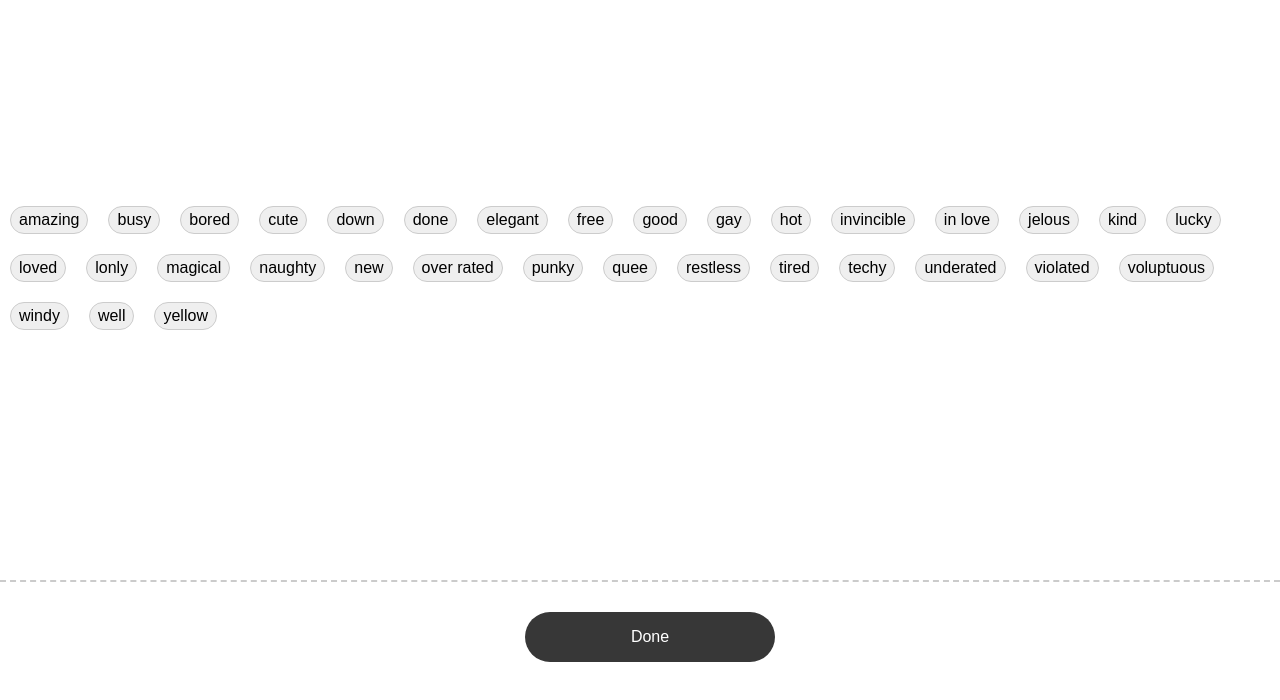
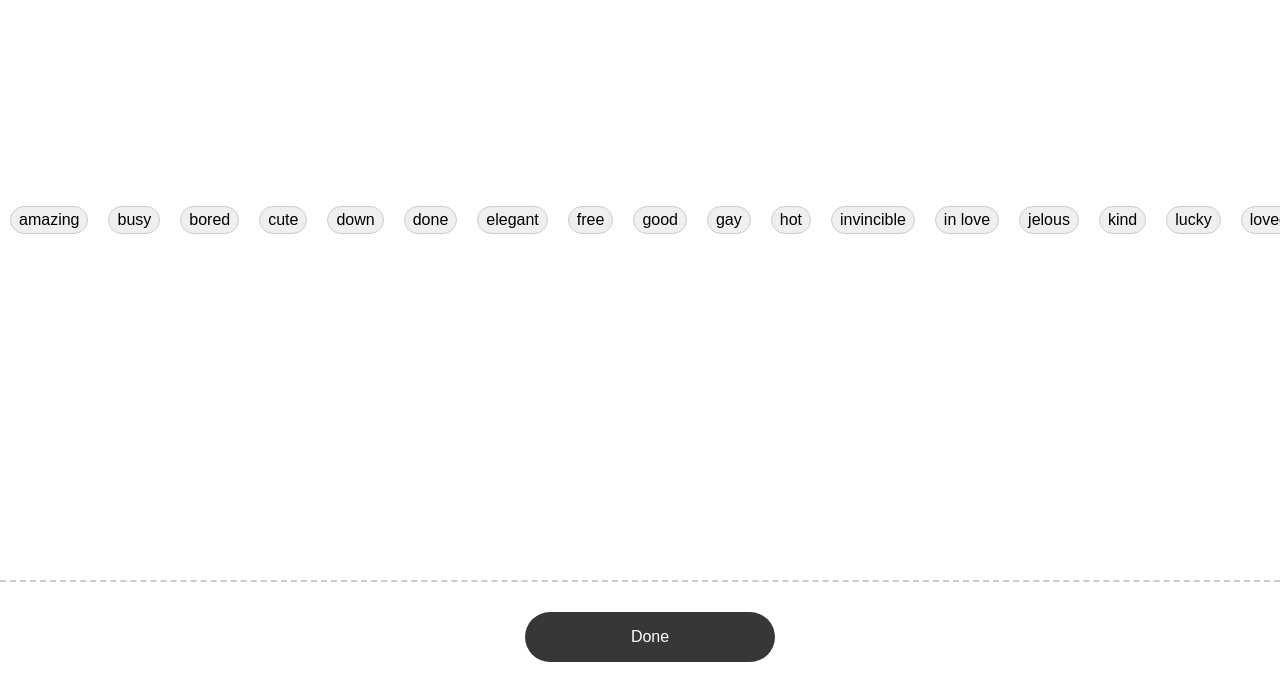
Before and after one commit to tobi-awolaju-21/Queue-wrap, a plain HTML site: page frontend/query.html in a window 1280 px wide. Shown: the part 98-798 px from the top of the page. Drawn offline with nearby package versions, Linux system fonts and the light colour scheme; sample sign-in values are in the browser's storage.

Commit message:
b  mvbdx

```diff
--- a/frontend/styles/queryStyle.css
+++ b/frontend/styles/queryStyle.css
@@ -14,15 +14,19 @@ body{
 
 
       .block2 {
+        text-align: center;
+        width: 100vw;
         height: 33vh;
         max-height: 50vh;
-        width: 100vw;
-        overflow-x: visible;
+        overflow-x: scroll;
+        overflow-y: hidden;
+        white-space: nowrap;
+        -webkit-overflow-scrolling: touch; /* For smoother scrolling on iOS */
       }
 
-      #options{
+      .options{
         max-height: 33vh;
-        width: auto;
+        width:100vh;
       }
 
       .block3 {
```
